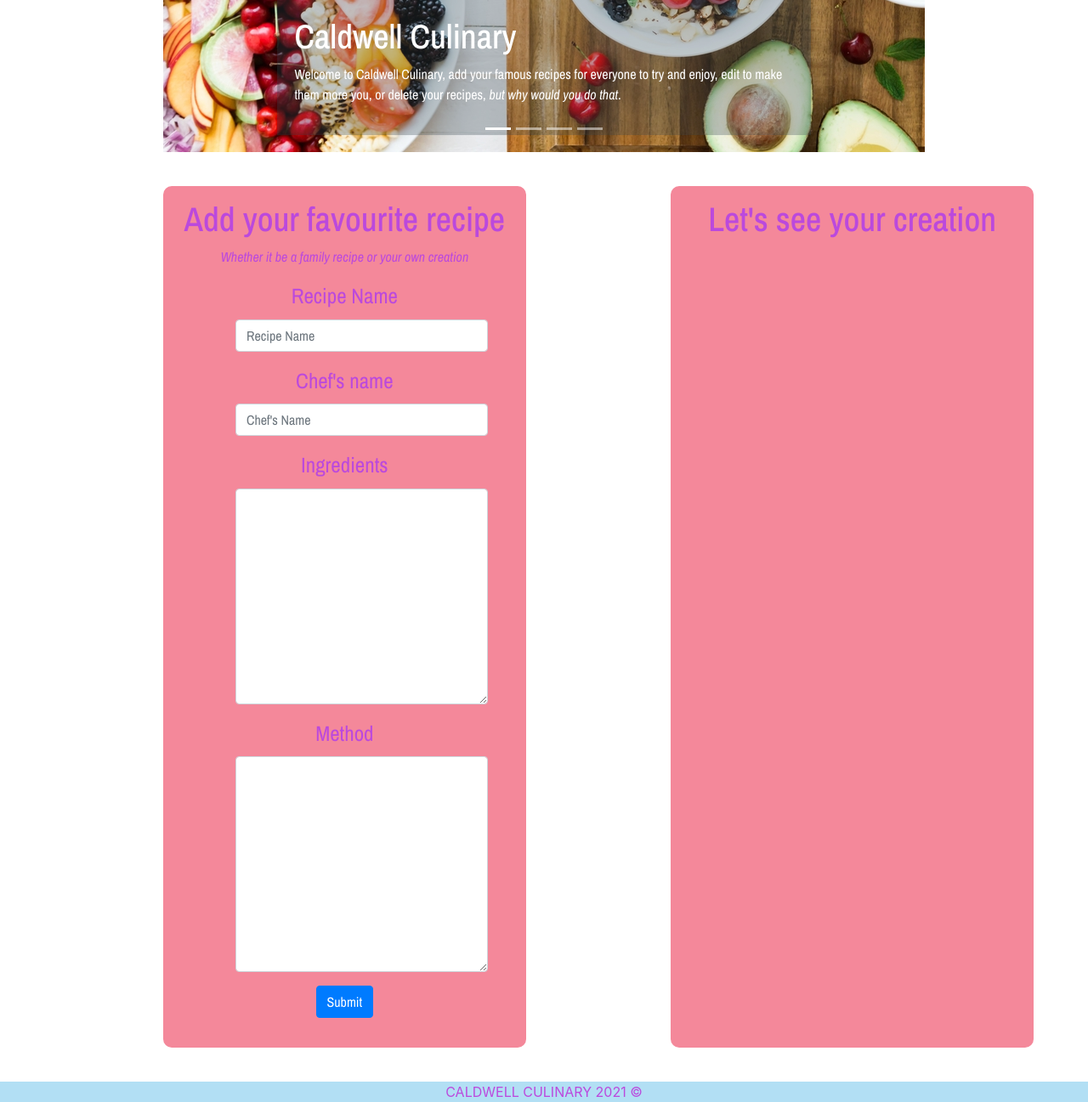
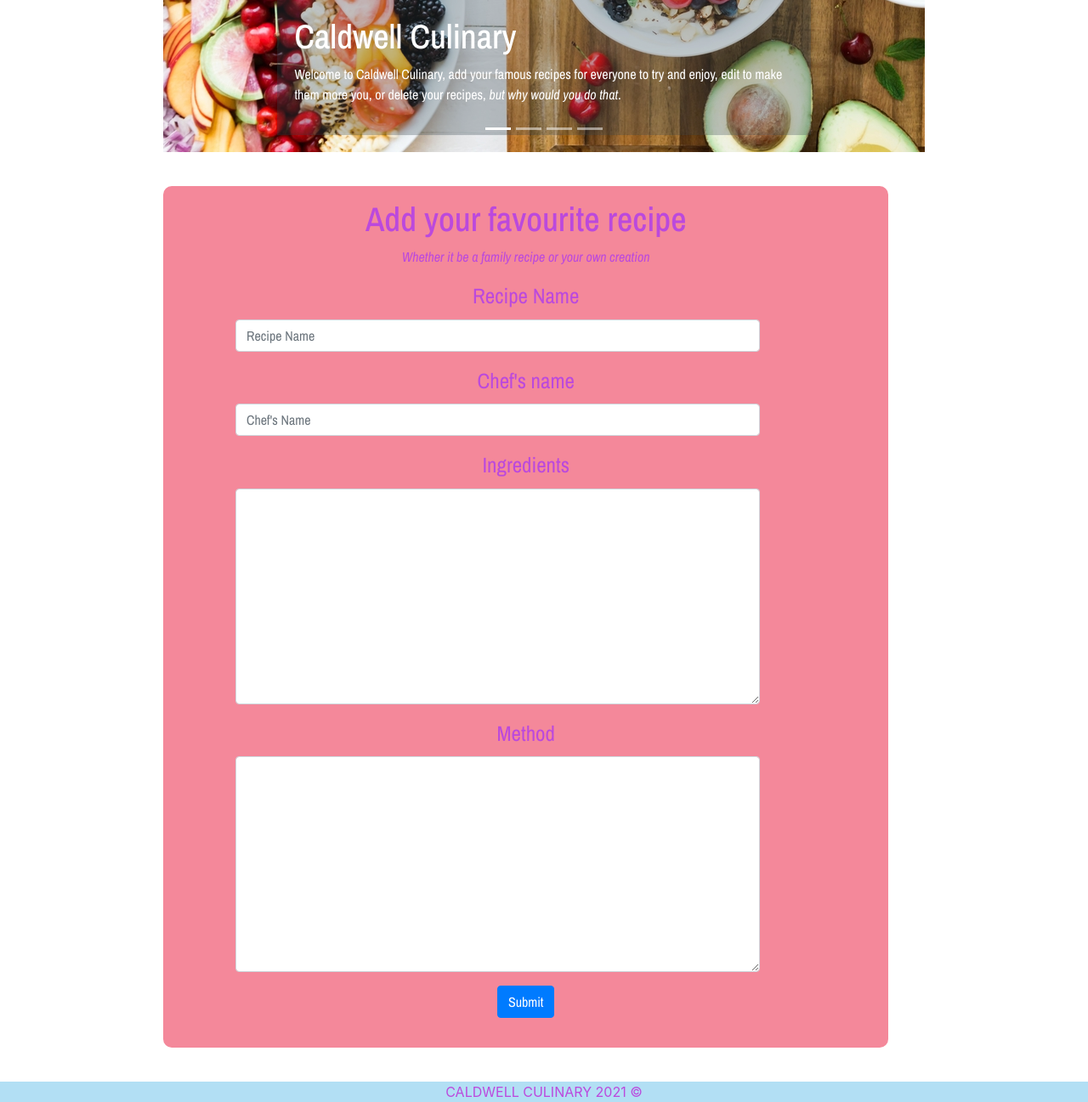
Before and after one commit to Stephen-Caldwell/Final-Year-Project, a Flask app: page /addrecipe in a window 1280 px wide. Shown: the part 509-1806 px from the top of the page at 85% size. Run offline with Flask 2, Linux system fonts and the light colour scheme; some libraries are stand-ins or nearby versions.

Commit message:
change to add page

```diff
--- a/templates/addrecipe.html
+++ b/templates/addrecipe.html
@@ -86,7 +86,7 @@
         </a>
       </div>
       <div class="row" id="added_recipe">
-      <div class="col-md-5" id="addRecipeForm">
+      <div class="col-md-10" id="addRecipeForm">
           <h1>Add your favourite recipe</h1>
           <p><em>Whether it be a family recipe or your own creation</em></p>
           <form method="POST" action="{{ url_for('insert_recipe') }}">
@@ -109,10 +109,7 @@
               <button type="submit" class="btn btn-primary" name="action">Submit</button>
           </form>
       </div>
-      <div class="col-md-2"></div>
-      <div class="col-md-5" id="displayAdded">
-          <h1>Let's see your creation</h1>
-      </div>
+
       </div>
       <footer class="footer">
         <div class="container">
```
